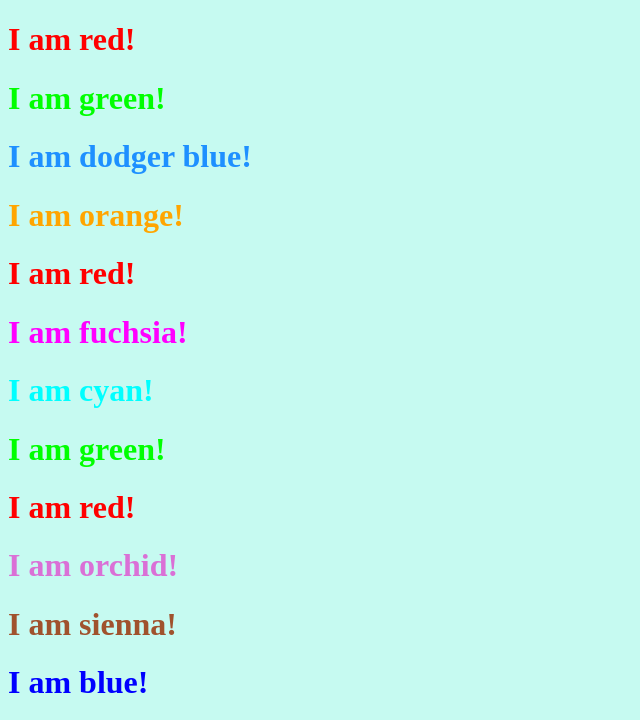
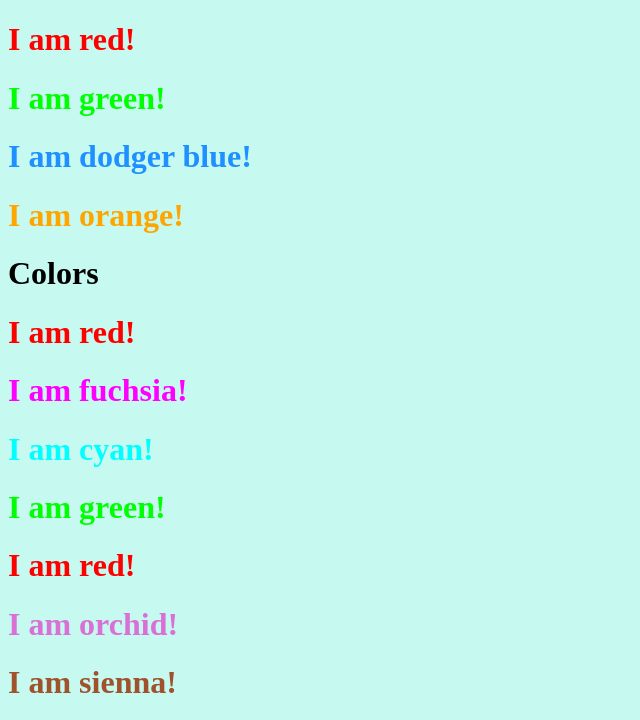
Before and after one commit to HopeAngucia/Assignment1, a plain HTML site: page hexcodepractice.html in a window 1280 px wide. Shown: the top 720 px of the page, without its empty margins (0-640 px from the left). Drawn offline with Linux system fonts and the light colour scheme.

Commit message:
CSS3 practice changes

```diff
--- a/hexcodepractice.html
+++ b/hexcodepractice.html
@@ -43,7 +43,7 @@
           color: #0F0;
         }
       </style>
-
+      <h1>Colors</h1>
       <h1 class="red-text">I am red!</h1>
 
       <h1 class="fuchsia-text">I am fuchsia!</h1>
```
